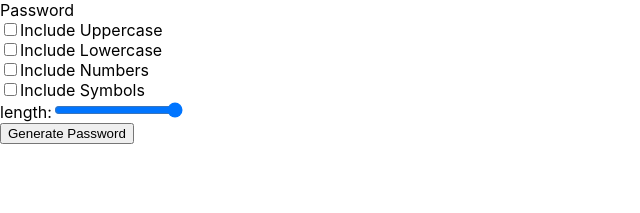
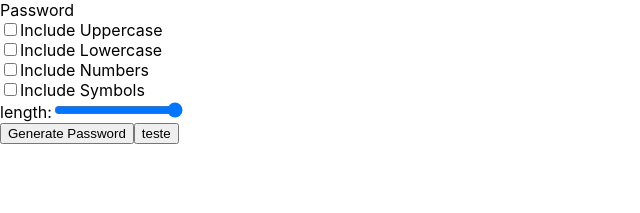
Before and after one commit to tryber/exercise-password-generator, a React (Create React App) app: page / in a window 1280 px wide. Shown: the top 213 px of the page, without its empty margins (0-640 px from the left). Built offline with nearby package versions, Linux system fonts and the light colour scheme.

Commit message:
cria funcao e arrays para gerar senhas somente de numeros

```diff
--- a/src/components/GenerateButton.js
+++ b/src/components/GenerateButton.js
@@ -1,5 +1,6 @@
 import React from 'react';
 import { useDispatch, useSelector } from 'react-redux';
+import getPassword from '../helpers/generatePassword';
 import { savePassword } from '../redux/password/passwordSlice';
 
 function GenerateButton() {
@@ -14,6 +15,7 @@ function GenerateButton() {
       >
         Generate Password
       </button>
+      <button onClick={ () => getPassword(8) }> teste </button>
       { password }
     </div>
   );
--- /dev/null
+++ b/src/helpers/generatePassword.js
@@ -0,0 +1,19 @@
+// const lowerCaseAlphabet = ['a', 'b', 'c', 'd', 'e', 'f', 'g', 'h', 'i', 'j', 'k',
+//   'l', 'm', 'n', 'o', 'p', 'q', 'r', 's', 't', 'u', 'v', 'w', 'x', 'y', 'z'];
+
+// const upperCaseAlphabet = ['A', 'B', 'C', 'D', 'E', 'F', 'G', 'H', 'I', 'J', 'K',
+//   'L', 'M', 'N', 'O', 'P', 'Q', 'R', 'S', 'T', 'U', 'V', 'W', 'X', 'Y', 'Z',
+// ];
+
+const numbers = ['1', '2', '3', '4', '5', '6', '7', '8', '9', '0'];
+
+function getPassword(passwordLength) {
+  const password = [];
+  for (let index = 0; index < passwordLength; index += 1) {
+    const randomIndex = Math.floor(Math.random() * numbers.length);
+    password.push(numbers[randomIndex]);
+  }
+  console.log(password);
+}
+
+export default getPassword;
```
